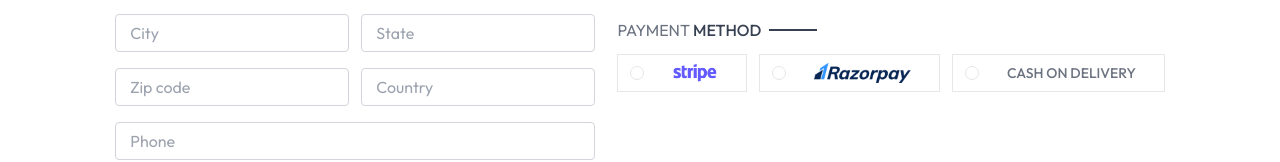
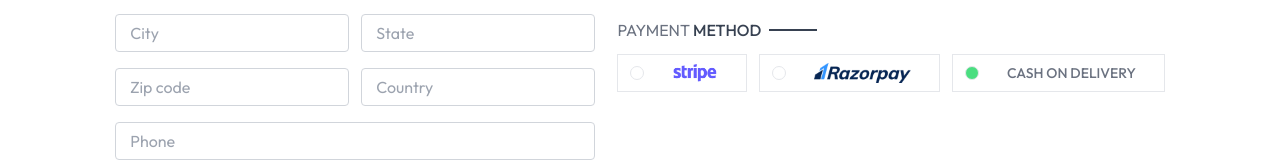
Before and after one commit to ashrafultusar/urban-frontend, a React (Vite) app in the folder urban-frontend/: page /place-order in a window 1280 px wide. Shown: the part 361-523 px from the top of the page. Built offline with nearby package versions, Linux system fonts and the light colour scheme.

Commit message:
addeed payment method update

```diff
--- a/urban-frontend/src/pages/PlaceOrder.jsx
+++ b/urban-frontend/src/pages/PlaceOrder.jsx
@@ -74,16 +74,39 @@ const PlaceOrder = () => {
           <Title text1={"payment"} text2={"method"}></Title>
           {/* payment method selection */}
           <div className="flex gap-3 flex-col lg:flex-row">
-            <div onClick={()=>setMethod('stripe')} className="flex items-center gap-3 border p-2 px-3 cursor-pointer">
-              <p className={`min-w-3.5 h-3.5 border rounded-full ${method===''?'bg-green-400':''}`}></p>
+            <div
+              onClick={() => setMethod("stripe")}
+              className="flex items-center gap-3 border p-2 px-3 cursor-pointer"
+            >
+              <p
+                className={`min-w-3.5 h-3.5 border rounded-full ${
+                  method === "stripe" ? "bg-green-400" : ""
+                }`}
+              ></p>
               <img className="h-5 mx-4" src={assets.stripe_logo} alt="" />
-            </div>
-            <div onClick={()=>setMethod('razorpay')} className="flex items-center gap-3 border p-2 px-3 cursor-pointer">
-              <p className={`min-w-3.5 h-3.5 border rounded-full ${method===''?'bg-green-400':''}`}></p>
+                      </div>
+
+            <div
+              onClick={() => setMethod("razorpay")}
+              className="flex items-center gap-3 border p-2 px-3 cursor-pointer"
+            >
+              <p
+                className={`min-w-3.5 h-3.5 border rounded-full ${
+                  method === "razorpay" ? "bg-green-400" : ""
+                }`}
+              ></p>
               <img className="h-5 mx-4" src={assets.razorpay_logo} alt="" />
-            </div>
-            <div onClick={()=>setMethod('cod')} className="flex items-center gap-3 border p-2 px-3 cursor-pointer">
-              <p className={`min-w-3.5 h-3.5 border rounded-full ${method===''?'bg-green-400':''}`}></p>
+                      </div>
+
+            <div
+              onClick={() => setMethod("cod")}
+              className="flex items-center gap-3 border p-2 px-3 cursor-pointer"
+            >
+              <p
+                className={`min-w-3.5 h-3.5 border rounded-full ${
+                  method === "cod" ? "bg-green-400" : ""
+                }`}
+              ></p>
               <p className="text-gray-500 text-sm font-medium mx-4">
                 CASH ON DELIVERY
               </p>
```
